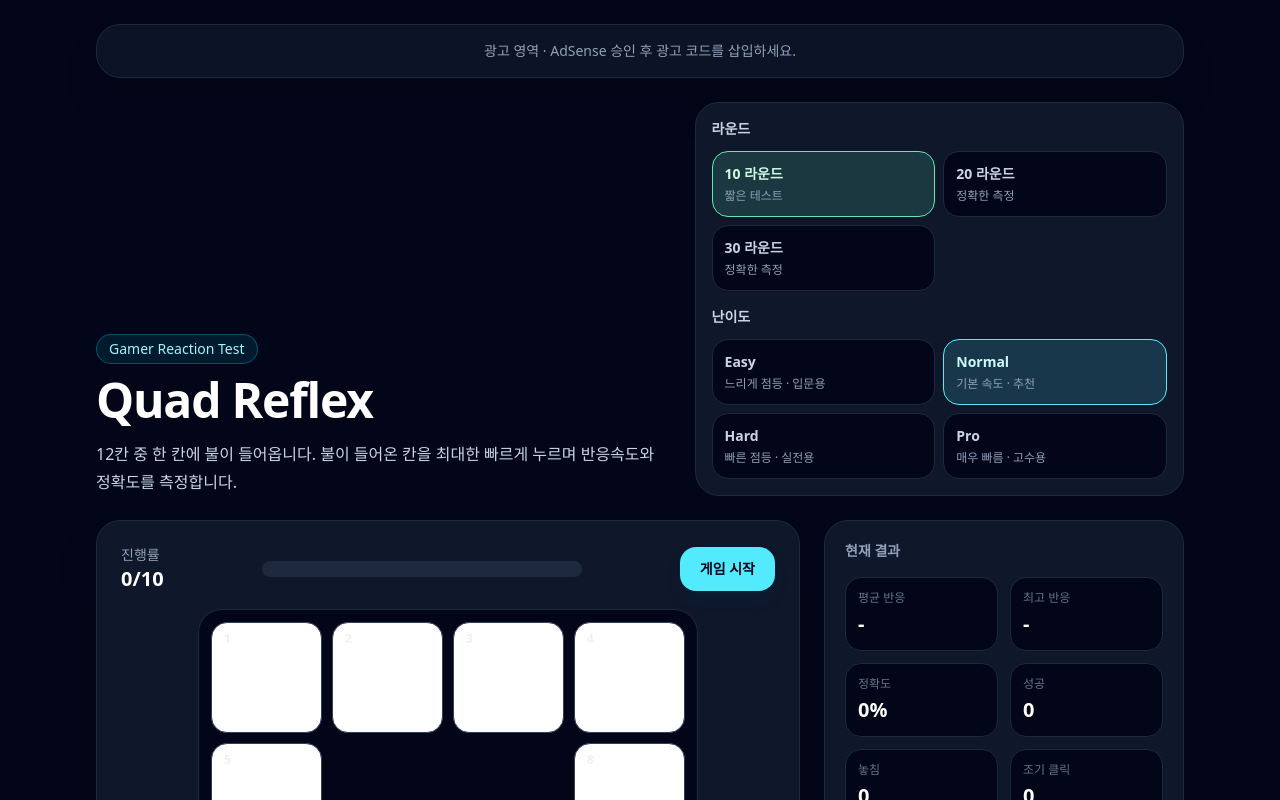
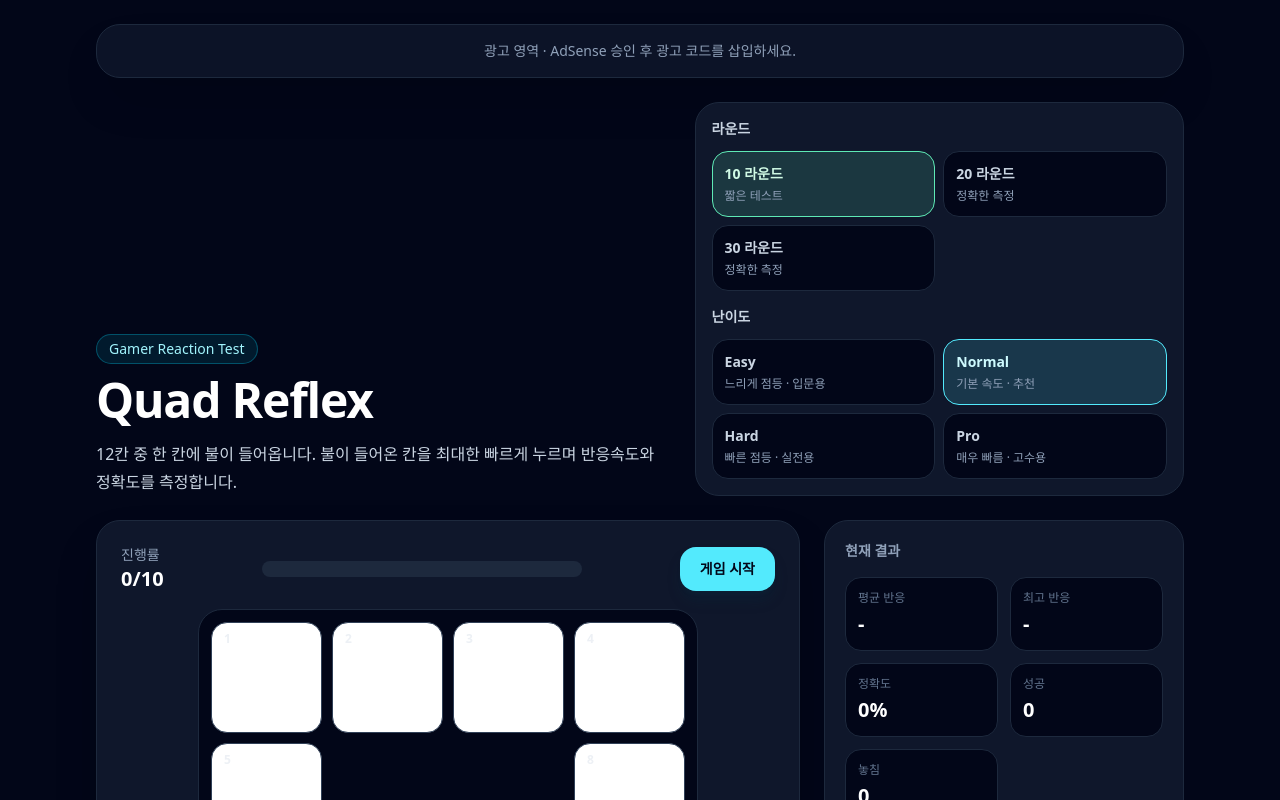
Before and after one commit to HanseonJoo/quad_reflex, a React (Vite) app: page / in a window 1280 px wide. Shown: the top 800 px of the page. Built offline with nearby package versions, Linux system fonts and the light colour scheme.

Commit message:
Update App.jsx

```diff
--- a/src/App.jsx
+++ b/src/App.jsx
@@ -363,7 +363,6 @@ export default function App() {
                 <Stat label="정확도" value={`${summary.accuracy}%`} />
                 <Stat label="성공" value={stats.correct} />
                 <Stat label="놓침" value={stats.misses} />
-                <Stat label="조기 클릭" value={stats.earlyClicks} />
               </div>
             </Panel>
 
```
